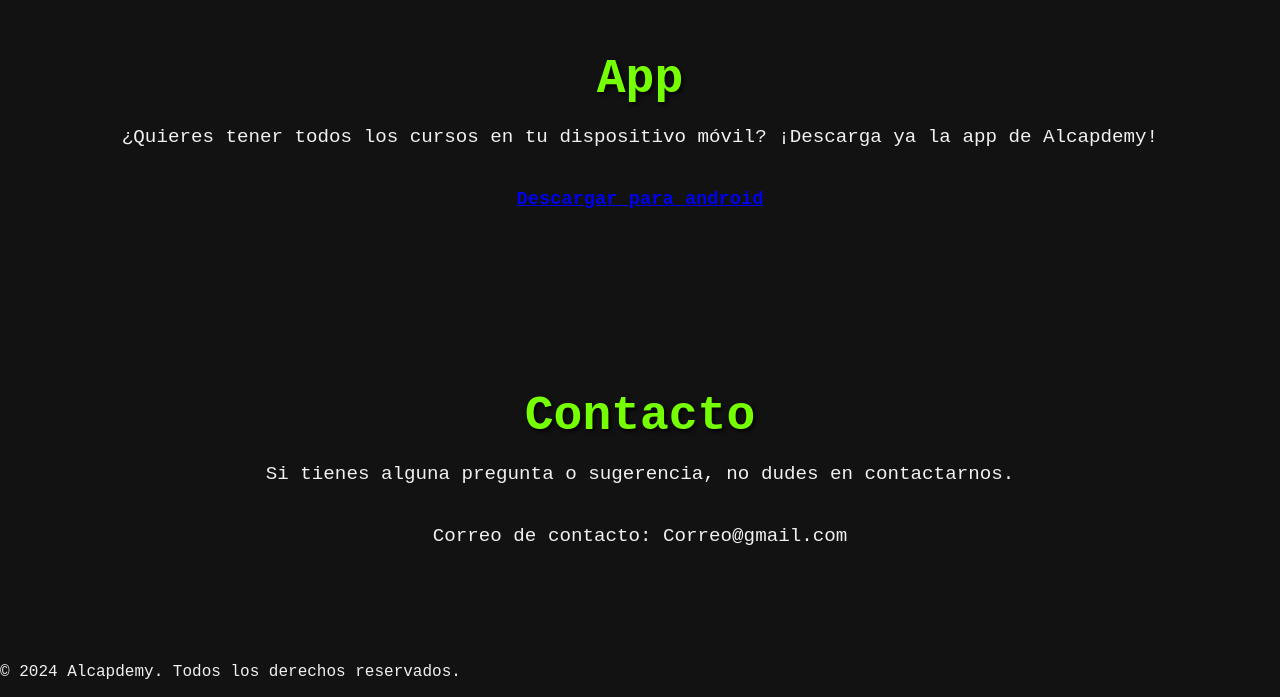
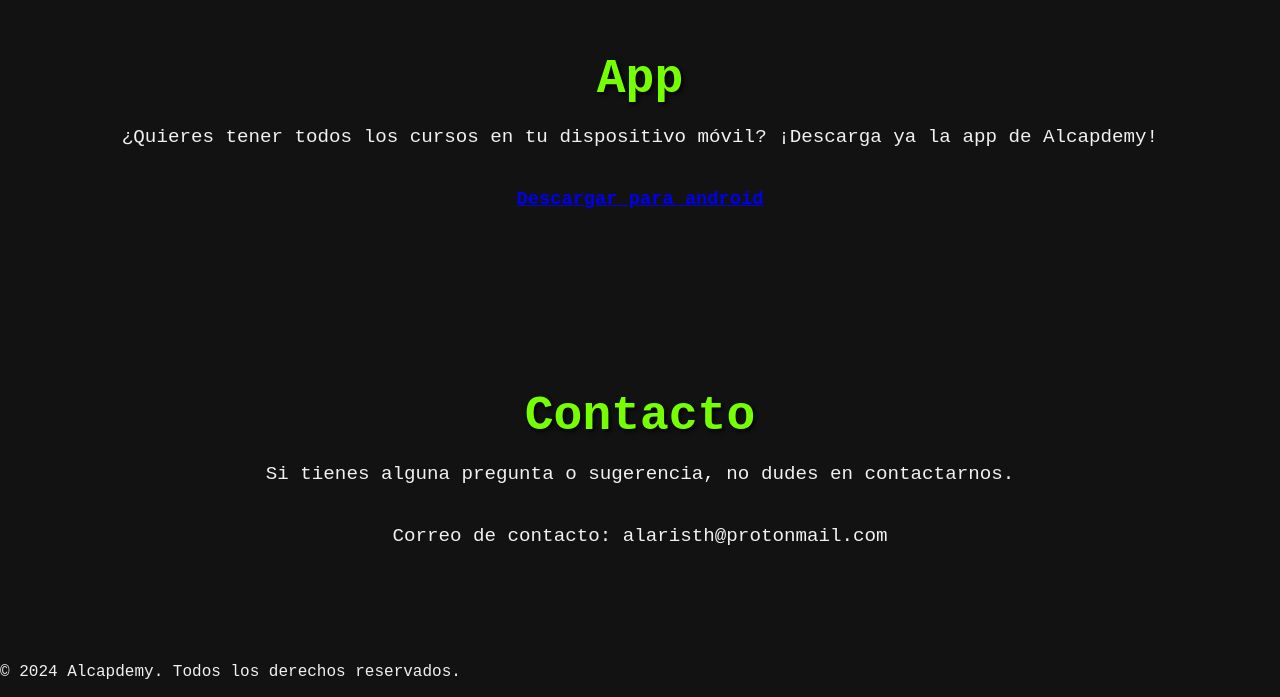
Before and after one commit to Alaristh/Alcapdemy, a plain HTML site: page index.html in a window 1280 px wide. Shown: the part 2279-2976 px from the top of the page. Drawn offline with Linux system fonts and the light colour scheme.

Commit message:
Update index.html

```diff
--- a/index.html
+++ b/index.html
@@ -83,7 +83,7 @@
             <h2>Contacto</h2>
             <p>Si tienes alguna pregunta o sugerencia, no dudes en contactarnos.
             </p>
-            <p>Correo de contacto: Correo@gmail.com</p>
+            <p>Correo de contacto: alaristh@protonmail.com</p>
         </section>
     </main>
     <footer>
```
